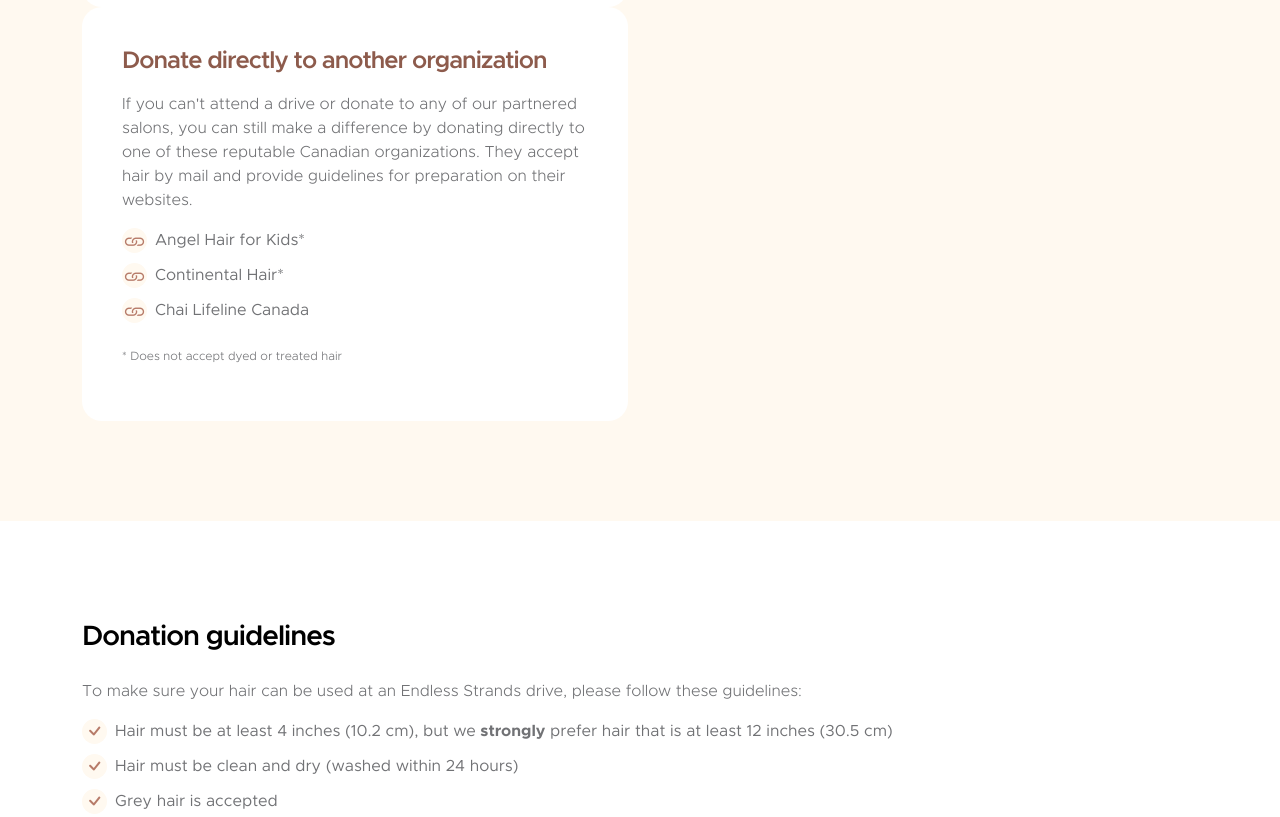
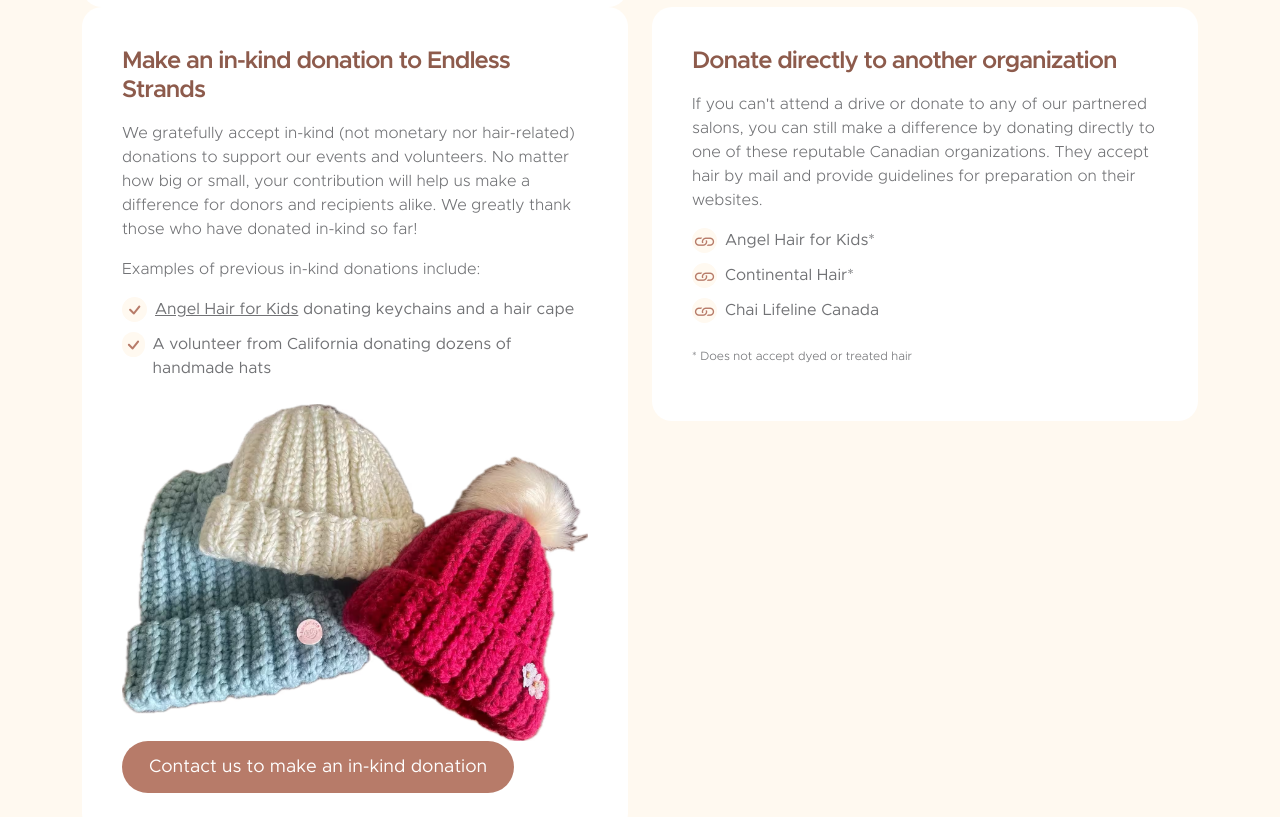
Before and after one commit to endlessstrands/endlessstrands, a plain HTML site: page donate.html in a window 1280 px wide. Shown: the part 1503-2320 px from the top of the page. Drawn offline with Linux system fonts and the light colour scheme.

Commit message:
Update donate.html and sponsors.html

```diff
--- a/donate.html
+++ b/donate.html
@@ -120,6 +120,42 @@
 
                     <div class="col-lg-6 col-md-6 col-12">
                         <div class="custom-text-box mb-lg-0">
+                            <h5 class="mb-3">Make an in-kind donation to Endless Strands</h5>
+
+                            <p>We gratefully accept in-kind (not monetary nor hair-related) donations to support our
+                                events and volunteers. No matter how big or
+                                small, your contribution will help us make a
+                                difference for donors and recipients alike. We greatly thank those
+                                who have donated in-kind so far!
+                            </p>
+
+                            <p>Examples of previous in-kind donations include:</p>
+
+                            <ul class="custom-list mt-2 mb-4">
+                                <li class="custom-list-item d-flex">
+                                    <i class="bi-check custom-text-box-icon me-2"></i>
+                                    <u><a href="https://www.acvf.ca/angel-hair-for-kids" target="_blank"
+                                        rel="noopener noreferrer">Angel Hair for Kids</a></u>
+                                    &nbsp;donating keychains and a hair cape
+                                </li>
+
+                                <li class="custom-list-item d-flex">
+                                    <i class="bi-check custom-text-box-icon me-2"></i>
+                                    A volunteer from California donating dozens of handmade hats
+                                </li>
+                            </ul>
+
+                            <img src="images/donated_hats.avif" class="custom-block-image img-fluid"
+                                alt="Handmade hats from a volunteer in California.">
+
+                            <a href="https://www.endlessstrands.org/index.html#section_5"
+                                class="custom-btn btn smoothscroll">Contact us to make an in-kind donation</a>
+
+                        </div>
+                    </div>
+
+                    <div class="col-lg-6 col-md-6 col-12">
+                        <div class="custom-text-box mb-lg-0">
                             <h5 class="mb-3">Donate directly to another organization</h5>
 
                             <p>If you can't attend a drive or donate to any of our partnered salons, you can still make
```
Also changed, not shown: sponsors.html (+27 -27 lines), images/donated_hats.avif (added).
